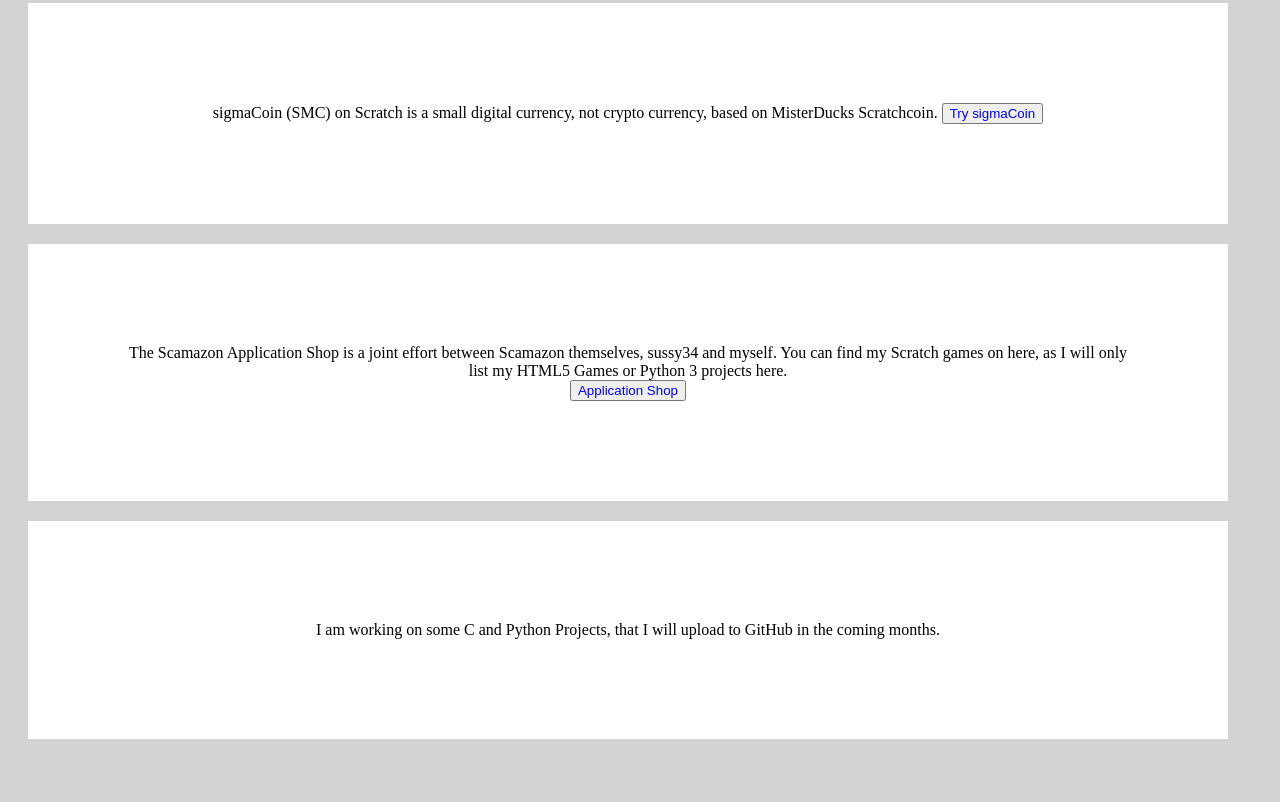
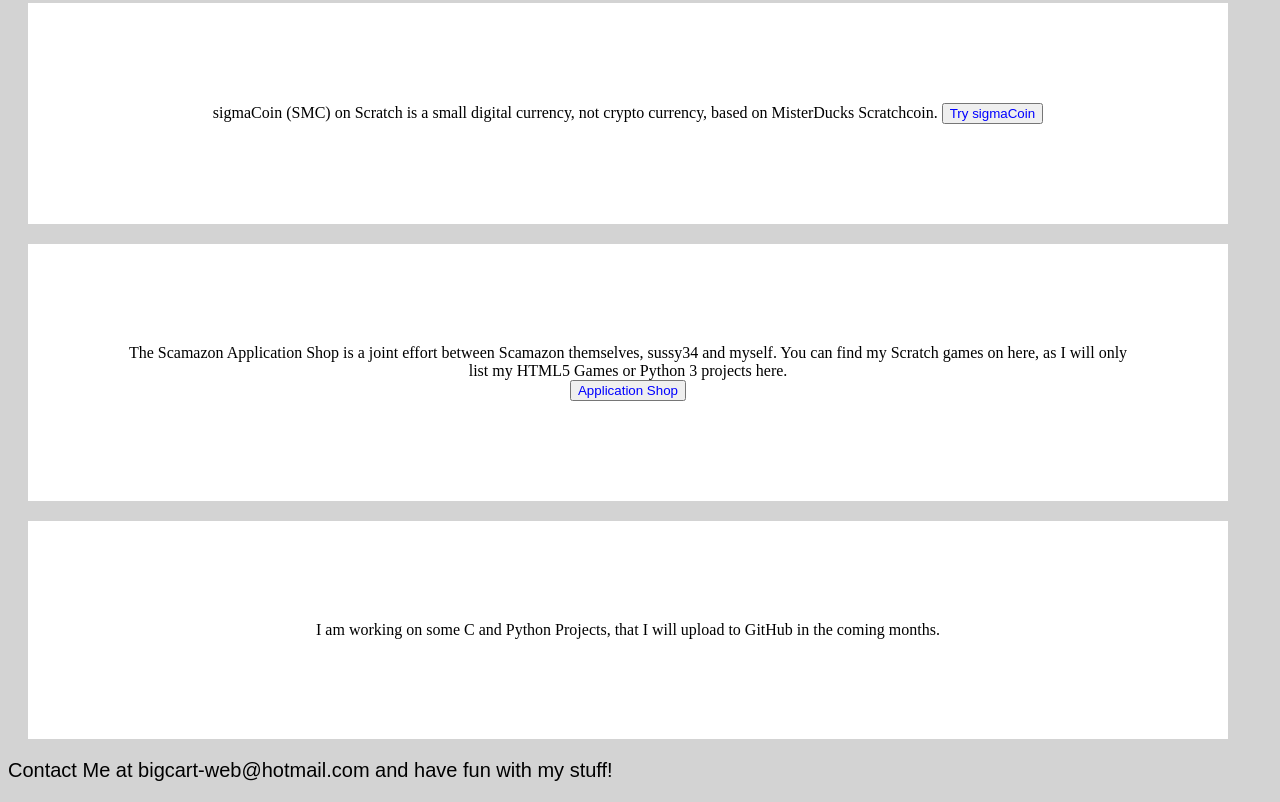
Before and after one commit to BigCart69421/bigcart69421.github.io, a plain HTML site: page index.html in a window 1280 px wide. Shown: the part 422-1224 px from the top of the page. Before the commit the page ends 1181 px from the top, so only its background shows below. Drawn offline with Linux system fonts and the light colour scheme.

Commit message:
Update index.html

```diff
--- a/index.html
+++ b/index.html
@@ -52,3 +52,6 @@ p {
 	<div>The Scamazon Application Shop is a joint effort between Scamazon themselves, sussy34 and myself. You can find my Scratch games on here, as I will only list my HTML5 Games or Python 3 projects here.<br> <a href='https://sites.google.com/view/application-shop'><button>Application Shop</button></a></div></body>
         <div>I am working on some C and Python Projects, that I will upload to GitHub in the coming months.</div>
 </body>
+<footer>
+	<p>Contact Me at bigcart-web@hotmail.com and have fun with my stuff!</p>
+</footer>
```
